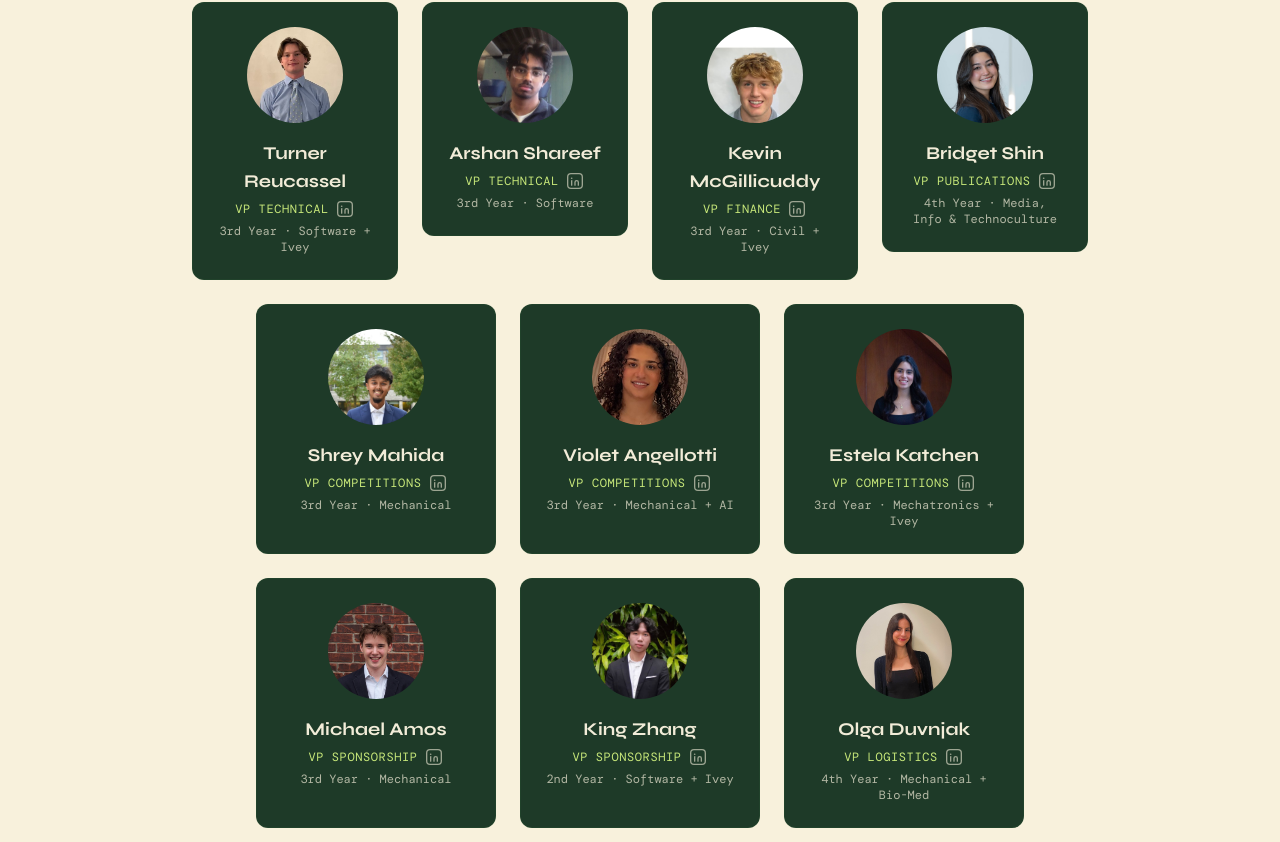
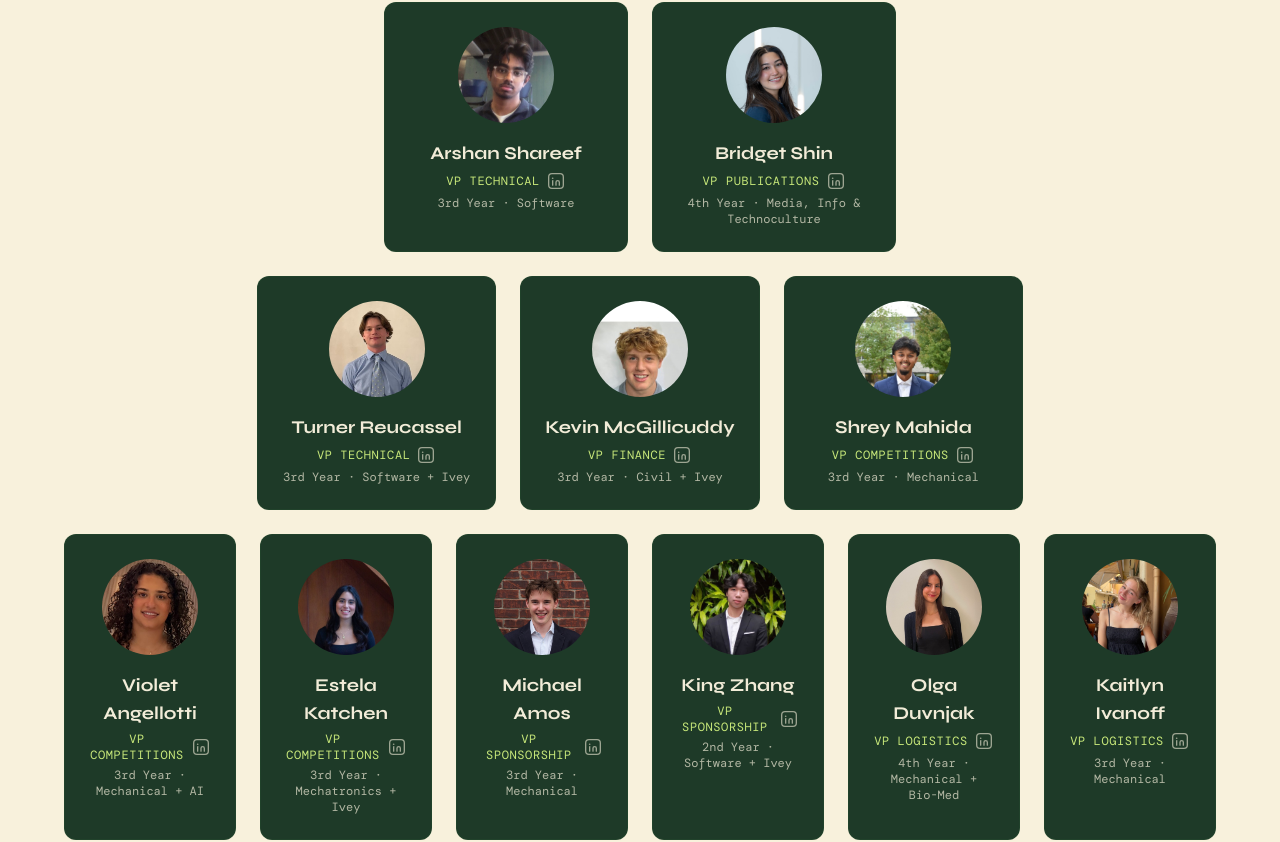
Before and after one commit to Anomaly-E-E/WEC, a React (Vite) app: page / in a window 1280 px wide. Shown: the part 4212-5054 px from the top of the page. Built offline with nearby package versions, Linux system fonts and the light colour scheme; a web font is replaced by a local one.

Commit message:
Give desktop team layout its own row grouping (Arshan+Bridget, Turner+Kevin+1 Competitions, rest), independent of mobile

```diff
--- a/src/components/TeamSection.tsx
+++ b/src/components/TeamSection.tsx
@@ -123,6 +123,10 @@ export default function TeamSection() {
   const supportRowMain = supportRow.slice(0, -1);
   const supportRowLast = supportRow[supportRow.length - 1];
 
+  const desktopRowA = [arshan, ...vpPublications].filter(Boolean) as TeamMember[];
+  const desktopRowB = [turner, ...vpFinance, vpCompetitions[0]].filter(Boolean) as TeamMember[];
+  const desktopRowC = [...vpCompetitions.slice(1), ...vpSponsorship, ...vpLogistics];
+
   return (
     <section id="team" className="py-16 md:py-24 px-6 bg-forest-black relative overflow-hidden">
       <div className="max-w-7xl mx-auto">
@@ -146,14 +150,15 @@ export default function TeamSection() {
           </div>
         </ScrollReveal>
 
-        <ScrollReveal delay={0.3}>
-          <div className="flex flex-col items-center gap-3 md:gap-6">
+        {/* Mobile layout — kept exactly as-is */}
+        <ScrollReveal delay={0.3} className="md:hidden">
+          <div className="flex flex-col items-center gap-3">
             <div className="w-full flex justify-center">
-              <div className="grid grid-cols-2 md:grid-cols-4 gap-3 md:gap-6 max-w-4xl w-full md:w-auto">
+              <div className="grid grid-cols-2 gap-3 max-w-4xl w-full">
                 {leadRow.map((member, i) => {
                   const mobileOrder = ['order-3', 'order-1', 'order-4', 'order-2'][i];
                   return (
-                    <div key={i} className={`${mobileOrder} md:order-none`}>
+                    <div key={i} className={mobileOrder}>
                       <MemberCard member={member} />
                     </div>
                   );
@@ -162,7 +167,7 @@ export default function TeamSection() {
             </div>
 
             <div className="w-full flex justify-center">
-              <div className="grid grid-cols-2 md:grid-cols-3 gap-3 md:gap-6 max-w-3xl w-full md:w-auto">
+              <div className="grid grid-cols-2 gap-3 max-w-3xl w-full">
                 {supportRowMain.map((member, i) => (
                   <MemberCard key={i} member={member} />
                 ))}
@@ -171,13 +176,42 @@ export default function TeamSection() {
 
             {supportRowLast && (
               <div className="w-full flex justify-center">
-                <div className="w-[calc(50%-0.375rem)] md:w-60">
+                <div className="w-[calc(50%-0.375rem)]">
                   <MemberCard member={supportRowLast} />
                 </div>
               </div>
             )}
           </div>
         </ScrollReveal>
+
+        {/* Desktop layout — Arshan+Bridget, then Turner+Kevin+1 VP Competitions, then the rest */}
+        <ScrollReveal delay={0.3} className="hidden md:block">
+          <div className="flex flex-col items-center gap-6">
+            <div className="w-full flex justify-center">
+              <div className="grid grid-cols-2 gap-6 max-w-lg w-auto">
+                {desktopRowA.map((member, i) => (
+                  <MemberCard key={i} member={member} />
+                ))}
+              </div>
+            </div>
+
+            <div className="w-full flex justify-center">
+              <div className="grid grid-cols-3 gap-6 max-w-3xl w-auto">
+                {desktopRowB.map((member, i) => (
+                  <MemberCard key={i} member={member} />
+                ))}
+              </div>
+            </div>
+
+            <div className="w-full flex justify-center">
+              <div className="grid grid-cols-6 gap-6 max-w-6xl w-auto">
+                {desktopRowC.map((member, i) => (
+                  <MemberCard key={i} member={member} />
+                ))}
+              </div>
+            </div>
+          </div>
+        </ScrollReveal>
       </div>
     </section>
   );
```
